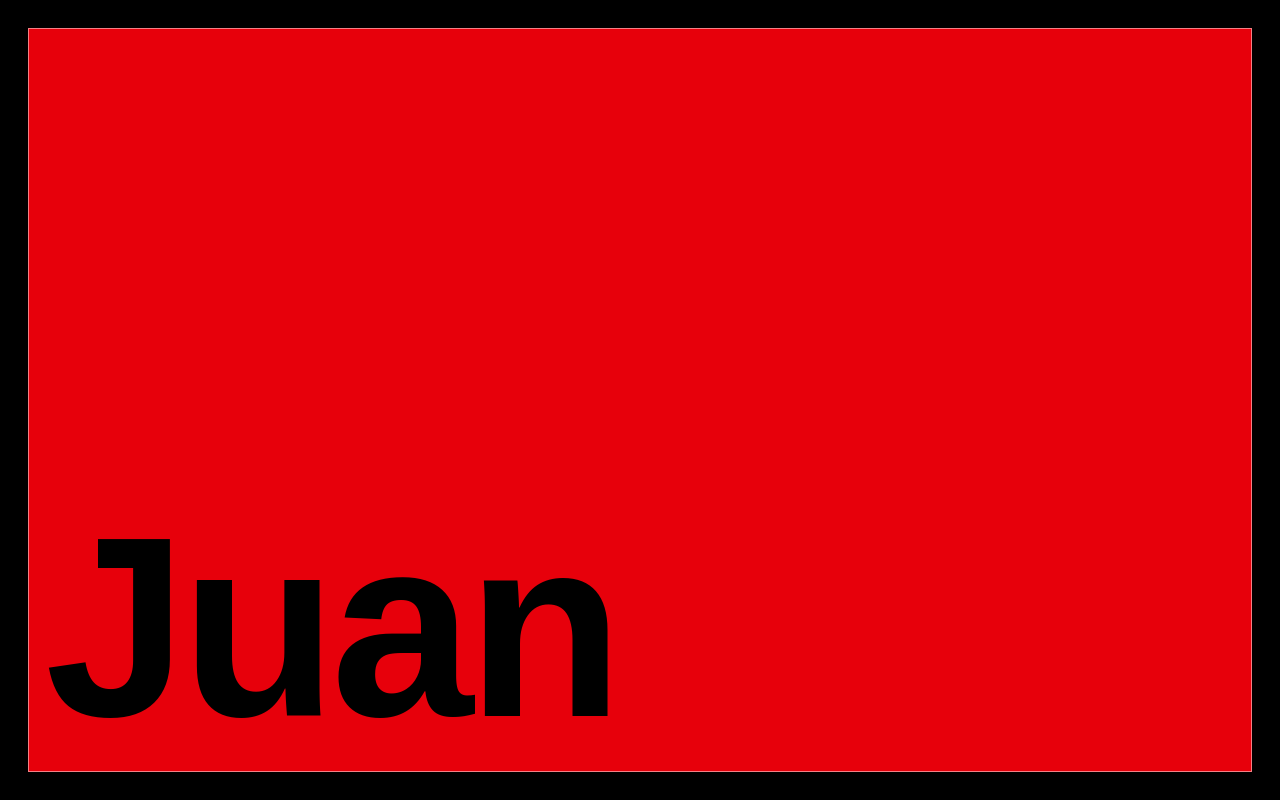
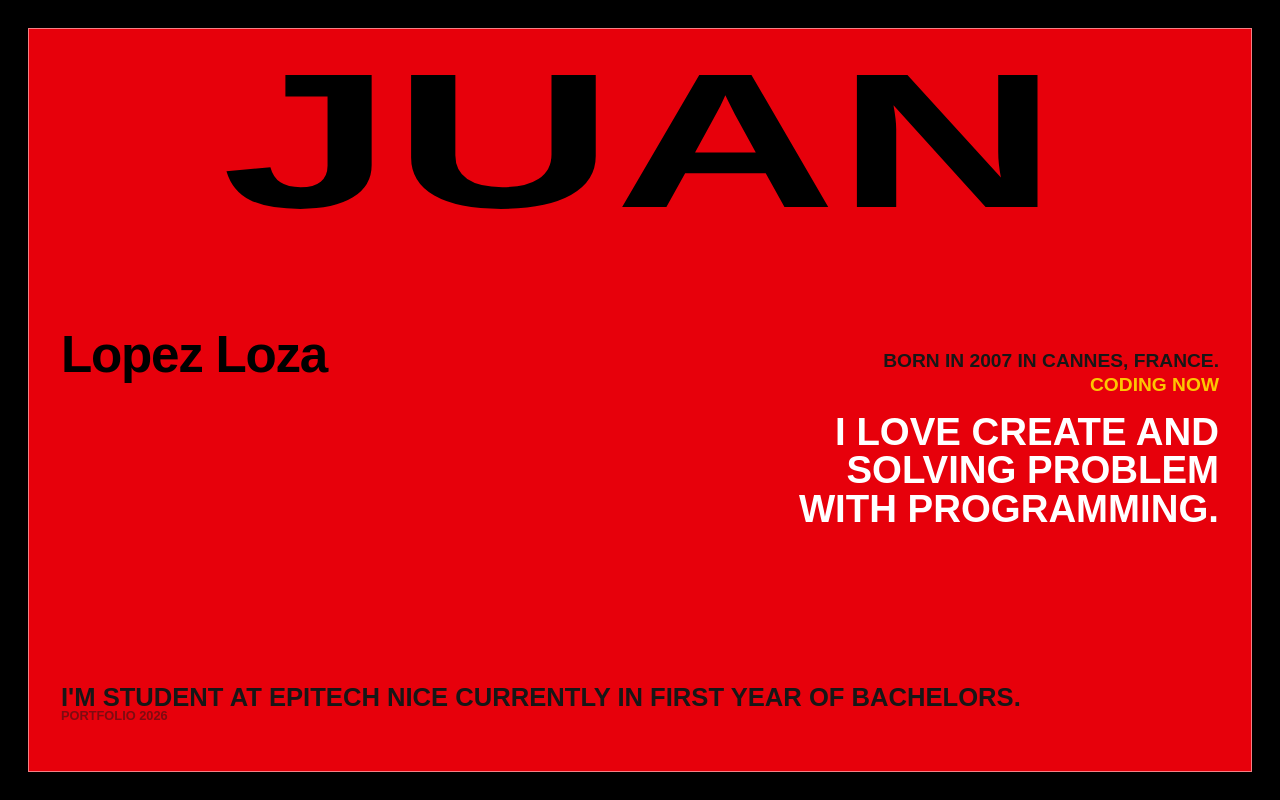
Before and after one commit to juan-lopez-loza/portfolio_v2, a Next.js app in the folder my-portfolio/: page / in a window 1280 px wide. Built offline with nearby package versions, Linux system fonts and the light colour scheme.

Commit message:
[Add] Base of About me + function for change status

```diff
--- a/my-portfolio/src/app/components/AboutMe.tsx
+++ b/my-portfolio/src/app/components/AboutMe.tsx
@@ -1,15 +1,44 @@
 "use client";
+
+import React, { useState } from "react";
+import Me from "./Me";
+import { about } from "@/data/about";
+import { status } from "@/data/status";
 
 type AboutMeProps = {
     className?: string;
 };
 
 export default function AboutMe({ className }: AboutMeProps) {
+
+    const [index, setIndex] = useState(0);
+
+//FUNCTION FOR CHANGE STATUS
+    function changeStatus(e: React.MouseEvent){
+        if (index >= status.length - 1) setIndex(0);
+        else setIndex(index +1);
+    }
+
     return (
-        <main className={`h-full about-me ${className ?? ""}`}>
-            <h1 className="absolute bottom-4 left-4 text-black font-black text-[20vw] leading-none tracking-tight">
-                Juan
+        <main className={`relative w-full h-full about-me ${className ?? ""}`}>
+            <Me className="absolute -bottom-235 left-1/2 right-1/2 -translate-x-1/2 w-[90%] md:w-[90%] z-10 origin-top"/> {/*duration-300 hover:scale-110 transition-transform*/}
+            <h1 className="absolute top-4 left-1/2 -translate-x-1/2 w-full text-center text-[18vw] md:text-[15vw] font-black text-black leading-none scale-x-[1.6] origin-center uppercase">
+                {about.firstname}
             </h1>
+            <h3 className="absolute top-75 left-8 text-[4vw] font-black text-black leading-none tracking-tight">
+                {about.lastname}
+            </h3>
+            <div className="absolute top-80 right-8 text-right flex flex-col items-end font-bold text-[3vw] md:text-[1.5vw] uppercase leading-tight z-11">
+                <span>{about.birth}</span>
+                <span className="text-yellow-400" onMouseOver={changeStatus}>{status[index].title}</span>
+                <h3 className="mt-4 w-[33vw] text-[5vw] md:text-[3vw] font-black text-white leading-none uppercase">
+                    {about.interest}
+                </h3>
+            </div>
+            <div className="absolute bottom-12 left-8 flex flex-col font-black text-[4vw] md:text-[2vw] uppercase leading-none z-11">
+                <span>{about.state}</span>
+                <span className="opacity-50 text-[2vw] md:text-[1vw]">Portfolio 2026</span>
+            </div>
         </main>
     );
 }
```
